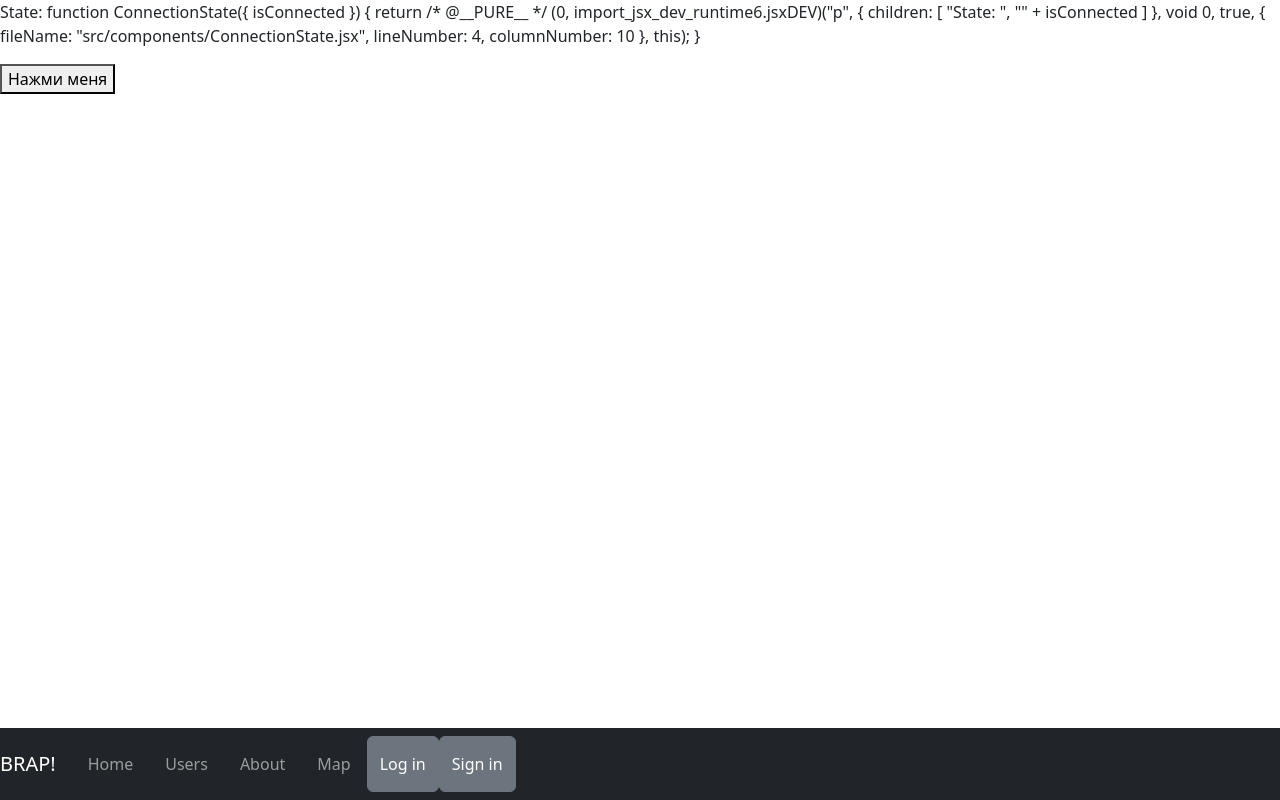
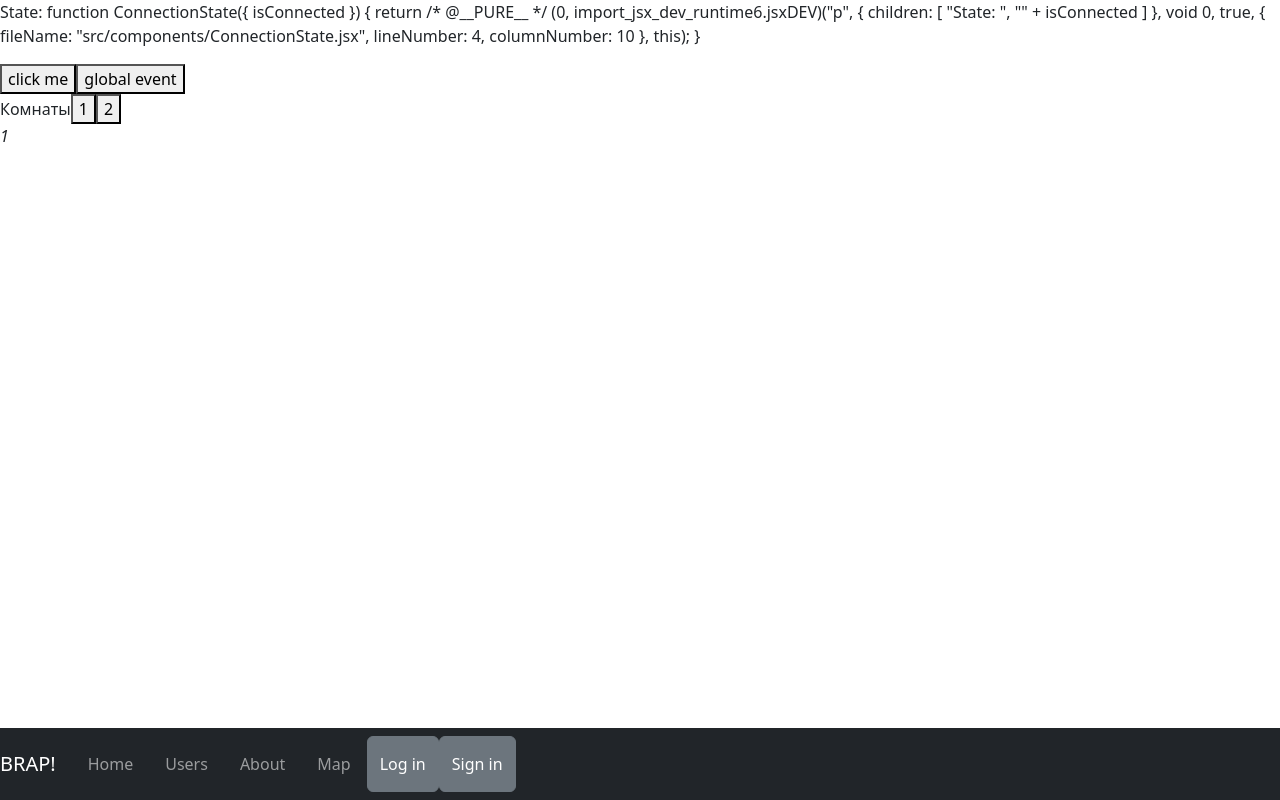
Before and after one commit to bapr5/mapapp, a React (Create React App) app: page /about in a window 1280 px wide. Built offline with nearby package versions, Linux system fonts and the light colour scheme; no server answers.

Commit message:
rooms mechanism

```diff
--- a/src/pages/About.jsx
+++ b/src/pages/About.jsx
@@ -10,13 +10,19 @@ function onButton() {
   socket.emit("hi");
   console.log("hi");
 }
+
+function ChangeRoom(targetroom){
+
+  console.log("changing room to :",targetroom)
+  // selectRoom(2)
+  socket.emit('joinroom',targetroom)
+}
+
 export default function About() {
+  const [room,selectRoom]= useState(1);
   const [connections, setConnections] = useState([])
   const [socketStatus, setSocketStatus] = useState(socket.connected);
   useEffect(() => {
-
-
-
     function onConnect() {
       setSocketStatus(true);
     }
@@ -28,6 +34,11 @@ export default function About() {
       console.log(socket.id)
       onConnect()
     })
+
+    socket.on("global hi", ()=>{
+      console.log("global event recieved.")
+    })
+
     socket.on('disconnect', onDisconnect);
     socket.on('number', (number) => {
       console.log(number)
@@ -39,13 +50,30 @@ export default function About() {
   }, []);
   return (
     <>
+
       <div>
+
         <ConnectionState isConnected={ConnectionState} />
       </div>
       <div>
-        <button onClick={() => {  onButton(); }}>Нажми меня</button>
+
+        <button onClick={() => {  onButton(); }}>click me</button>
+        <button onClick={() => {  socket.emit("global"); console.log("global event button pressed") }}>global event</button>
         <i>{connections}</i>
+        <b>{socketStatus}</b>
+        </div>
+        <div>
+        Комнаты
+        <button onClick={()=>{ChangeRoom(1);
+          selectRoom(1)
+        }
+        }>1</button>
+        <button onClick={()=>{ChangeRoom(2);
+          selectRoom(2)}
+        }>2</button>
+
       </div>
+      <i>{room}</i>
     </>
   )
 }
```
